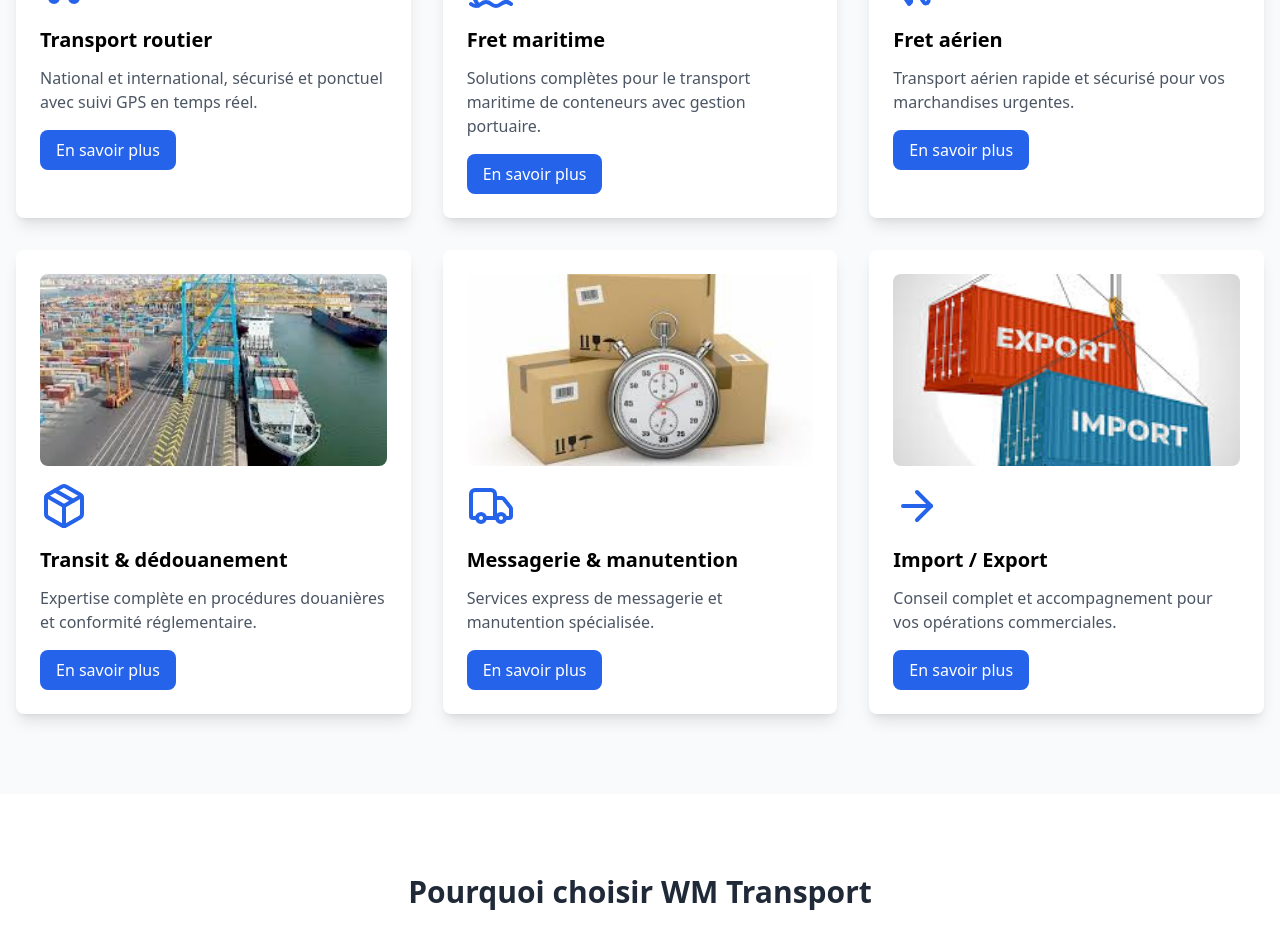
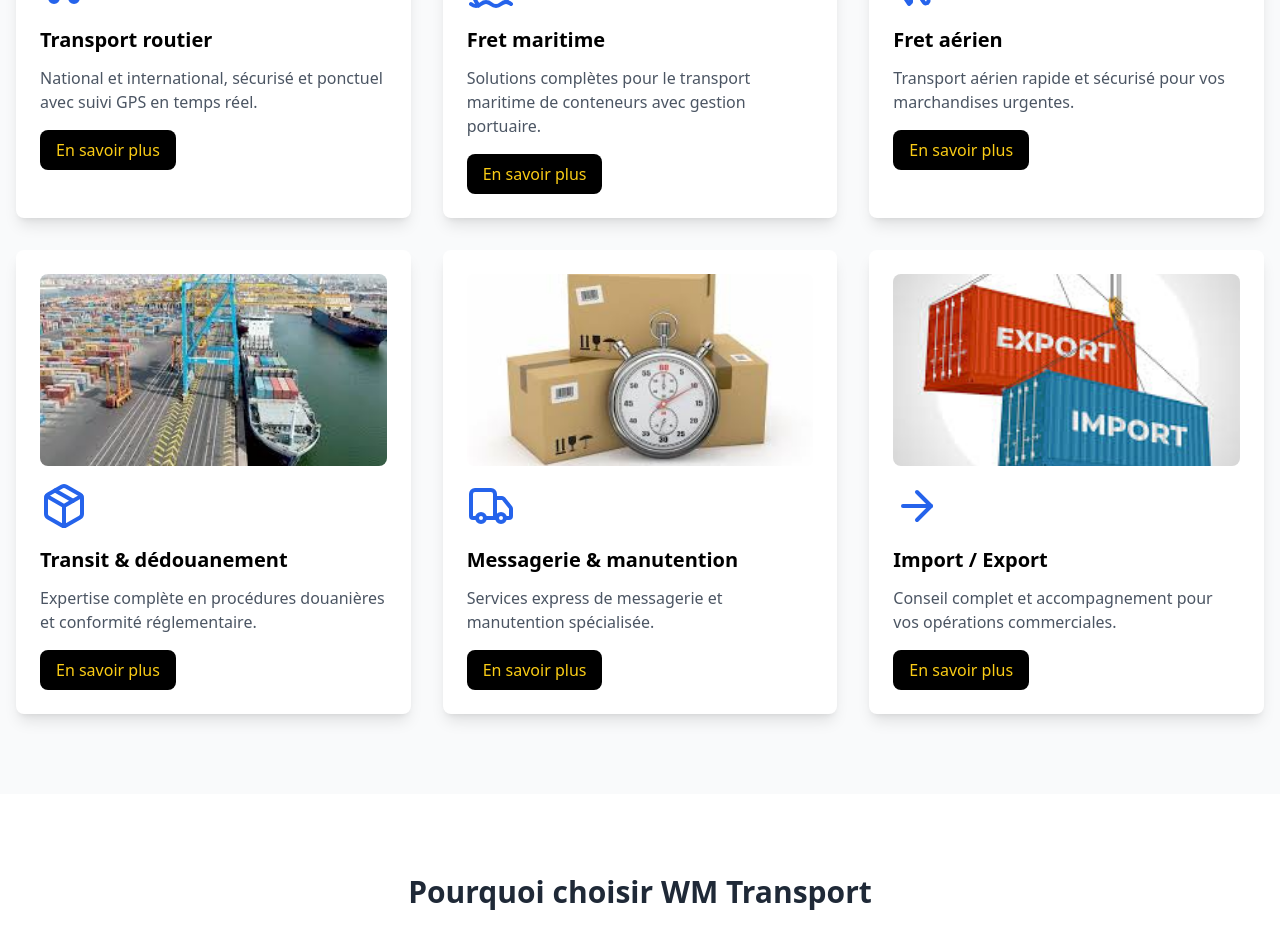
Before and after one commit to solexo/wmtransport, a React (Vite) app: page / in a window 1280 px wide. Shown: the part 1380-2307 px from the top of the page. Built offline with nearby package versions, Linux system fonts and the light colour scheme.

Commit message:
Change service buttons to black background with yellow text to match branding

```diff
--- a/src/pages/Home.tsx
+++ b/src/pages/Home.tsx
@@ -110,7 +110,7 @@ const Home = () => {
               <Truck className="h-12 w-12 text-blue-600 mb-4" />
               <h3 className="text-xl font-semibold mb-3">Transport routier</h3>
               <p className="text-gray-600 mb-4">National et international, sécurisé et ponctuel avec suivi GPS en temps réel.</p>
-              <Link to="/services" className="inline-flex items-center px-4 py-2 bg-blue-600 text-white rounded-lg hover:bg-blue-700 transition-colors duration-300 font-medium">En savoir plus</Link>
+              <Link to="/services" className="inline-flex items-center px-4 py-2 bg-black text-yellow-400 rounded-lg hover:bg-gray-800 transition-colors duration-300 font-medium">En savoir plus</Link>
             </div>
             <div className="bg-white p-6 rounded-lg shadow-lg hover:shadow-xl transition-shadow duration-300">
               <div className="mb-4 overflow-hidden rounded-lg">
@@ -123,7 +123,7 @@ const Home = () => {
               <Ship className="h-12 w-12 text-blue-600 mb-4" />
               <h3 className="text-xl font-semibold mb-3">Fret maritime</h3>
               <p className="text-gray-600 mb-4">Solutions complètes pour le transport maritime de conteneurs avec gestion portuaire.</p>
-              <Link to="/services" className="inline-flex items-center px-4 py-2 bg-blue-600 text-white rounded-lg hover:bg-blue-700 transition-colors duration-300 font-medium">En savoir plus</Link>
+              <Link to="/services" className="inline-flex items-center px-4 py-2 bg-black text-yellow-400 rounded-lg hover:bg-gray-800 transition-colors duration-300 font-medium">En savoir plus</Link>
             </div>
             <div className="bg-white p-6 rounded-lg shadow-lg hover:shadow-xl transition-shadow duration-300">
               <div className="mb-4 overflow-hidden rounded-lg">
@@ -136,7 +136,7 @@ const Home = () => {
               <Plane className="h-12 w-12 text-blue-600 mb-4" />
               <h3 className="text-xl font-semibold mb-3">Fret aérien</h3>
               <p className="text-gray-600 mb-4">Transport aérien rapide et sécurisé pour vos marchandises urgentes.</p>
-              <Link to="/services" className="inline-flex items-center px-4 py-2 bg-blue-600 text-white rounded-lg hover:bg-blue-700 transition-colors duration-300 font-medium">En savoir plus</Link>
+              <Link to="/services" className="inline-flex items-center px-4 py-2 bg-black text-yellow-400 rounded-lg hover:bg-gray-800 transition-colors duration-300 font-medium">En savoir plus</Link>
             </div>
             <div className="bg-white p-6 rounded-lg shadow-lg hover:shadow-xl transition-shadow duration-300">
               <div className="mb-4 overflow-hidden rounded-lg">
@@ -149,7 +149,7 @@ const Home = () => {
               <Package className="h-12 w-12 text-blue-600 mb-4" />
               <h3 className="text-xl font-semibold mb-3">Transit & dédouanement</h3>
               <p className="text-gray-600 mb-4">Expertise complète en procédures douanières et conformité réglementaire.</p>
-              <Link to="/services" className="inline-flex items-center px-4 py-2 bg-blue-600 text-white rounded-lg hover:bg-blue-700 transition-colors duration-300 font-medium">En savoir plus</Link>
+              <Link to="/services" className="inline-flex items-center px-4 py-2 bg-black text-yellow-400 rounded-lg hover:bg-gray-800 transition-colors duration-300 font-medium">En savoir plus</Link>
             </div>
             <div className="bg-white p-6 rounded-lg shadow-lg hover:shadow-xl transition-shadow duration-300">
               <div className="mb-4 overflow-hidden rounded-lg">
@@ -162,7 +162,7 @@ const Home = () => {
               <Truck className="h-12 w-12 text-blue-600 mb-4" />
               <h3 className="text-xl font-semibold mb-3">Messagerie & manutention</h3>
               <p className="text-gray-600 mb-4">Services express de messagerie et manutention spécialisée.</p>
-              <Link to="/services" className="inline-flex items-center px-4 py-2 bg-blue-600 text-white rounded-lg hover:bg-blue-700 transition-colors duration-300 font-medium">En savoir plus</Link>
+              <Link to="/services" className="inline-flex items-center px-4 py-2 bg-black text-yellow-400 rounded-lg hover:bg-gray-800 transition-colors duration-300 font-medium">En savoir plus</Link>
             </div>
             <div className="bg-white p-6 rounded-lg shadow-lg hover:shadow-xl transition-shadow duration-300">
               <div className="mb-4 overflow-hidden rounded-lg">
@@ -175,7 +175,7 @@ const Home = () => {
               <ArrowRight className="h-12 w-12 text-blue-600 mb-4" />
               <h3 className="text-xl font-semibold mb-3">Import / Export</h3>
               <p className="text-gray-600 mb-4">Conseil complet et accompagnement pour vos opérations commerciales.</p>
-              <Link to="/services" className="inline-flex items-center px-4 py-2 bg-blue-600 text-white rounded-lg hover:bg-blue-700 transition-colors duration-300 font-medium">En savoir plus</Link>
+              <Link to="/services" className="inline-flex items-center px-4 py-2 bg-black text-yellow-400 rounded-lg hover:bg-gray-800 transition-colors duration-300 font-medium">En savoir plus</Link>
             </div>
           </div>
         </div>
```
Also changed, not shown: public/logo.svg (deleted), public/logo.webp.
